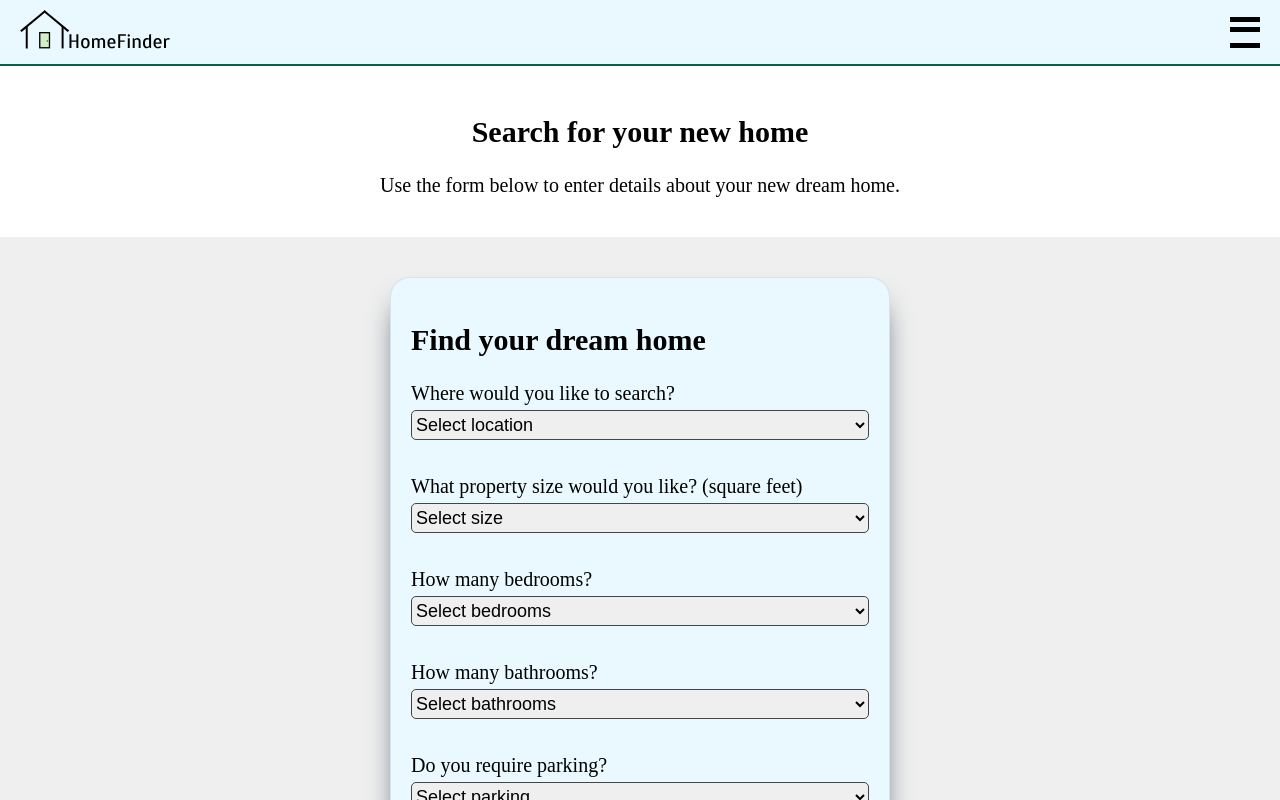
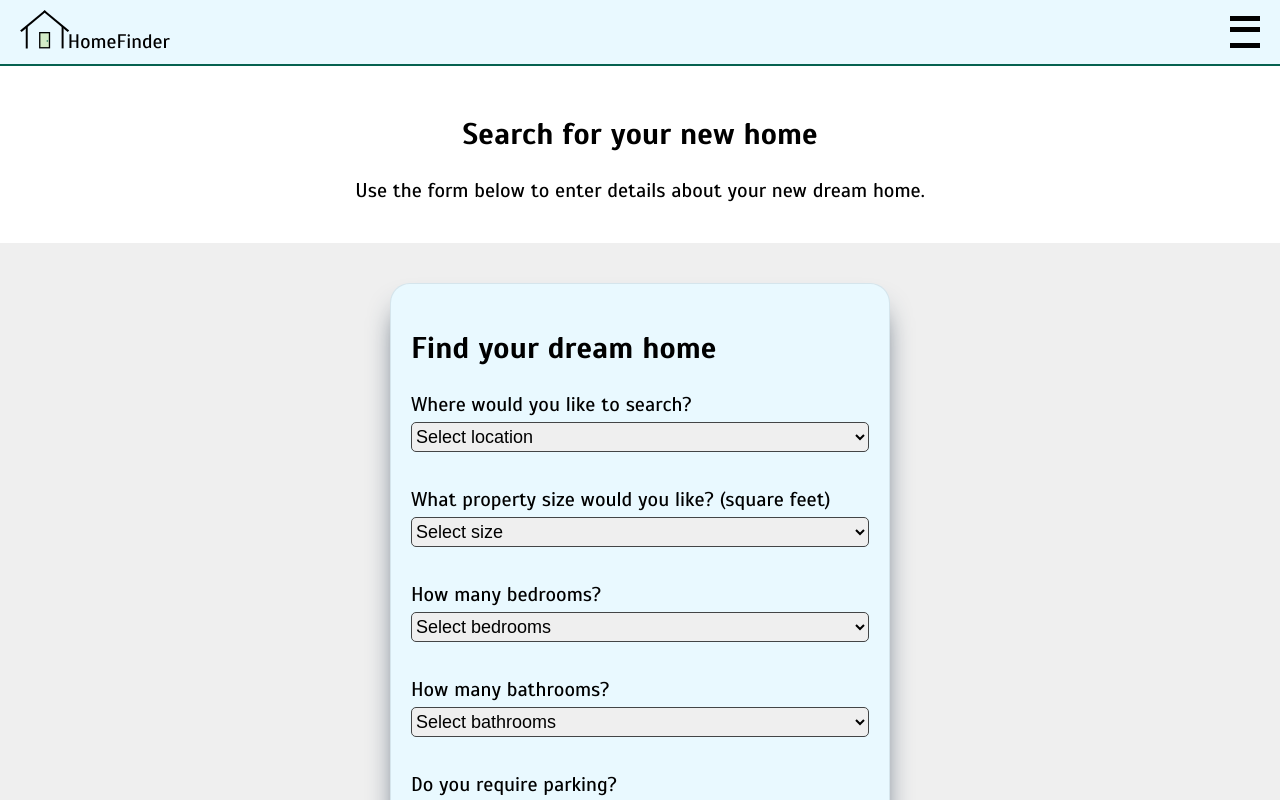
Before and after one commit to andyswanepoel/react-interview-problems, a React (Create React App) app in the folder home-finder/: page / in a window 1280 px wide. Shown: the top 800 px of the page. Built offline with nearby package versions, Linux system fonts and the light colour scheme.

Commit message:
Home Finder | Adding a brand font matching the logo

```diff
--- a/home-finder/src/index.css
+++ b/home-finder/src/index.css
@@ -1,3 +1,5 @@
+@import url("https://fonts.googleapis.com/css2?family=Scada:wght@400;700&display=swap");
+
 :root {
   --primary-colour: #d4ecc8;
   --secondary-colour: #066250;
@@ -19,6 +21,7 @@ html {
 }
 body {
   font-size: 2rem;
+  font-family: "Scada", sans-serif;
   margin: 0;
   padding: 0;
   overflow-x: hidden;
```
